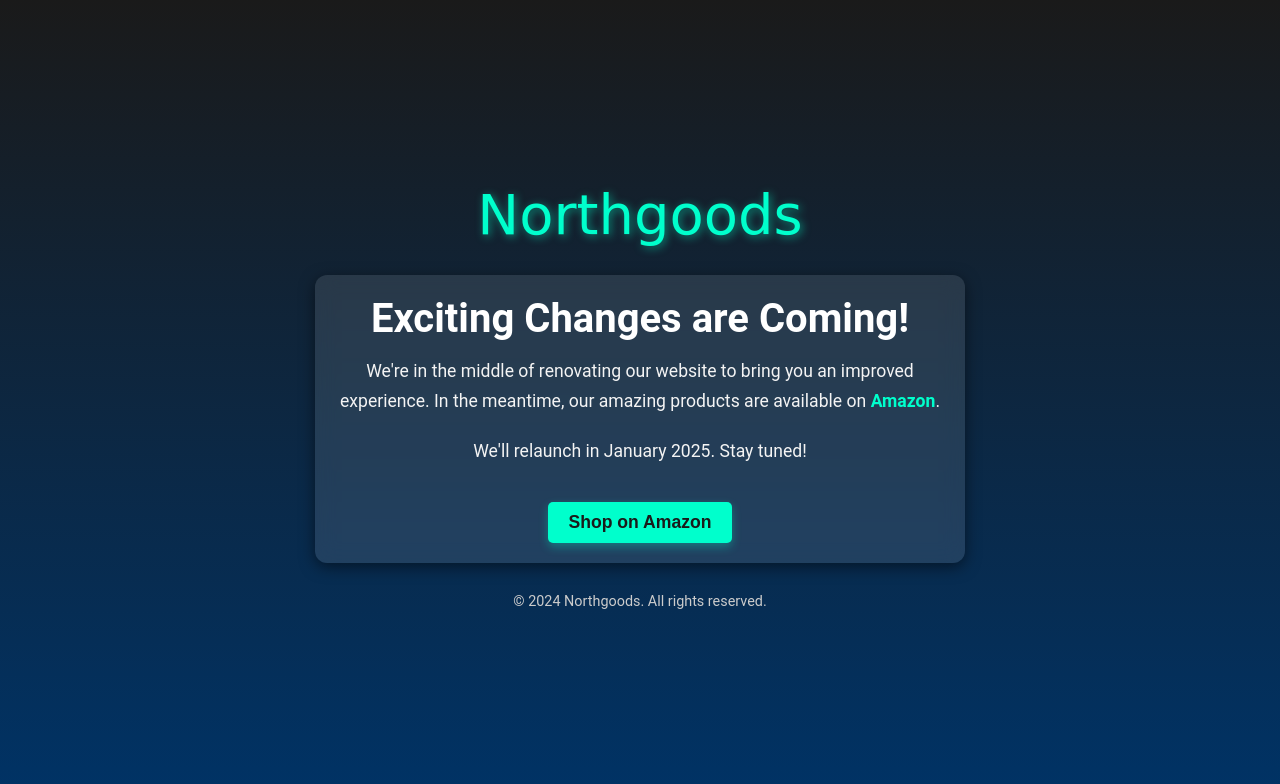
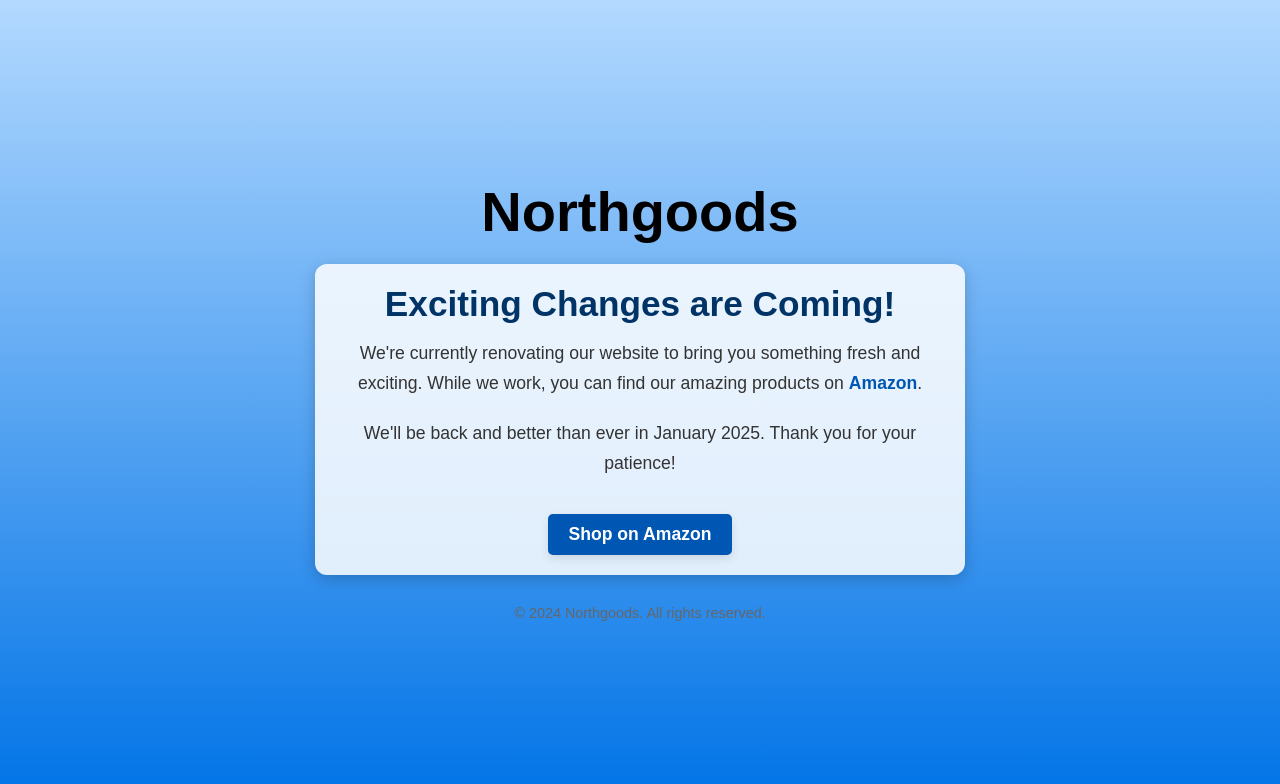
Before and after one commit to maxlestercc/maxlestercc.github.io, a plain HTML site: page index.html in a window 1280 px wide. Drawn offline with Linux system fonts and the light colour scheme.

Commit message:
Update index.html

```diff
--- a/index.html
+++ b/index.html
@@ -13,9 +13,9 @@
         }
 
         body {
-            font-family: 'Roboto', sans-serif;
-            background: linear-gradient(to bottom, #1a1a1a, #003366);
-            color: #f4f4f4;
+            font-family: 'Poppins', sans-serif;
+            background: linear-gradient(to bottom, #b3d9ff, #0073e6);
+            color: #333333;
             display: flex;
             flex-direction: column;
             justify-content: center;
@@ -26,36 +26,25 @@
         }
 
         .logo {
-            font-family: 'Lobster', cursive;
+            font-family: 'Poppins', sans-serif;
             font-size: 3.5rem;
-            color: #00ffcc;
-            text-shadow: 2px 2px 8px rgba(0, 255, 204, 0.5);
-            animation: float 3s infinite ease-in-out;
+            font-weight: bold;
+            color: #000000;
             margin-bottom: 20px;
-        }
-
-        @keyframes float {
-            0%, 100% {
-                transform: translateY(0);
-            }
-            50% {
-                transform: translateY(-10px);
-            }
         }
 
         .content {
             max-width: 650px;
             padding: 20px;
-            background: rgba(255, 255, 255, 0.1);
-            backdrop-filter: blur(10px);
+            background: rgba(255, 255, 255, 0.85);
             border-radius: 12px;
-            box-shadow: 0 4px 15px rgba(0, 0, 0, 0.5);
+            box-shadow: 0 4px 15px rgba(0, 0, 0, 0.2);
         }
 
         h1 {
-            font-size: 2.5rem;
+            font-size: 2.2rem;
             margin-bottom: 15px;
-            color: #ffffff;
+            color: #003366;
         }
 
         p {
@@ -65,7 +54,7 @@
         }
 
         a {
-            color: #00ffcc;
+            color: #0056b3;
             text-decoration: none;
             font-weight: bold;
             font-size: 1.1rem;
@@ -73,36 +62,36 @@
 
         a:hover {
             text-decoration: underline;
-            color: #00e6b3;
+            color: #003d80;
         }
 
         .button {
             margin-top: 15px;
             padding: 10px 20px;
-            background: #00ffcc;
-            color: #1a1a1a;
+            background: #0056b3;
+            color: #ffffff;
             border: none;
             border-radius: 5px;
             font-size: 1.1rem;
             font-weight: bold;
             cursor: pointer;
-            box-shadow: 0 4px 10px rgba(0, 255, 204, 0.3);
+            box-shadow: 0 4px 10px rgba(0, 0, 0, 0.1);
             transition: all 0.3s ease;
         }
 
         .button:hover {
-            background: #00e6b3;
-            box-shadow: 0 6px 15px rgba(0, 255, 204, 0.5);
+            background: #003d80;
+            box-shadow: 0 6px 15px rgba(0, 0, 0, 0.2);
         }
 
         footer {
             margin-top: 30px;
             font-size: 0.9rem;
-            color: #cccccc;
+            color: #666666;
         }
 
         /* Google Fonts */
-        @import url('https://fonts.googleapis.com/css2?family=Lobster&family=Roboto:wght@400;700&display=swap');
+        @import url('https://fonts.googleapis.com/css2?family=Poppins:wght@400;600&display=swap');
     </style>
 </head>
 <body>
@@ -110,10 +99,10 @@
     <div class="content">
         <h1>Exciting Changes are Coming!</h1>
         <p>
-            We're in the middle of renovating our website to bring you an improved experience.
-            In the meantime, our amazing products are available on <a href="https://www.amazon.com" target="_blank">Amazon</a>.
+            We're currently renovating our website to bring you something fresh and exciting.
+            While we work, you can find our amazing products on <a href="https://www.amazon.com" target="_blank">Amazon</a>.
         </p>
-        <p>We'll relaunch in January 2025. Stay tuned!</p>
+        <p>We'll be back and better than ever in January 2025. Thank you for your patience!</p>
         <button class="button" onclick="location.href='https://www.amazon.com';">Shop on Amazon</button>
     </div>
     <footer>
```
